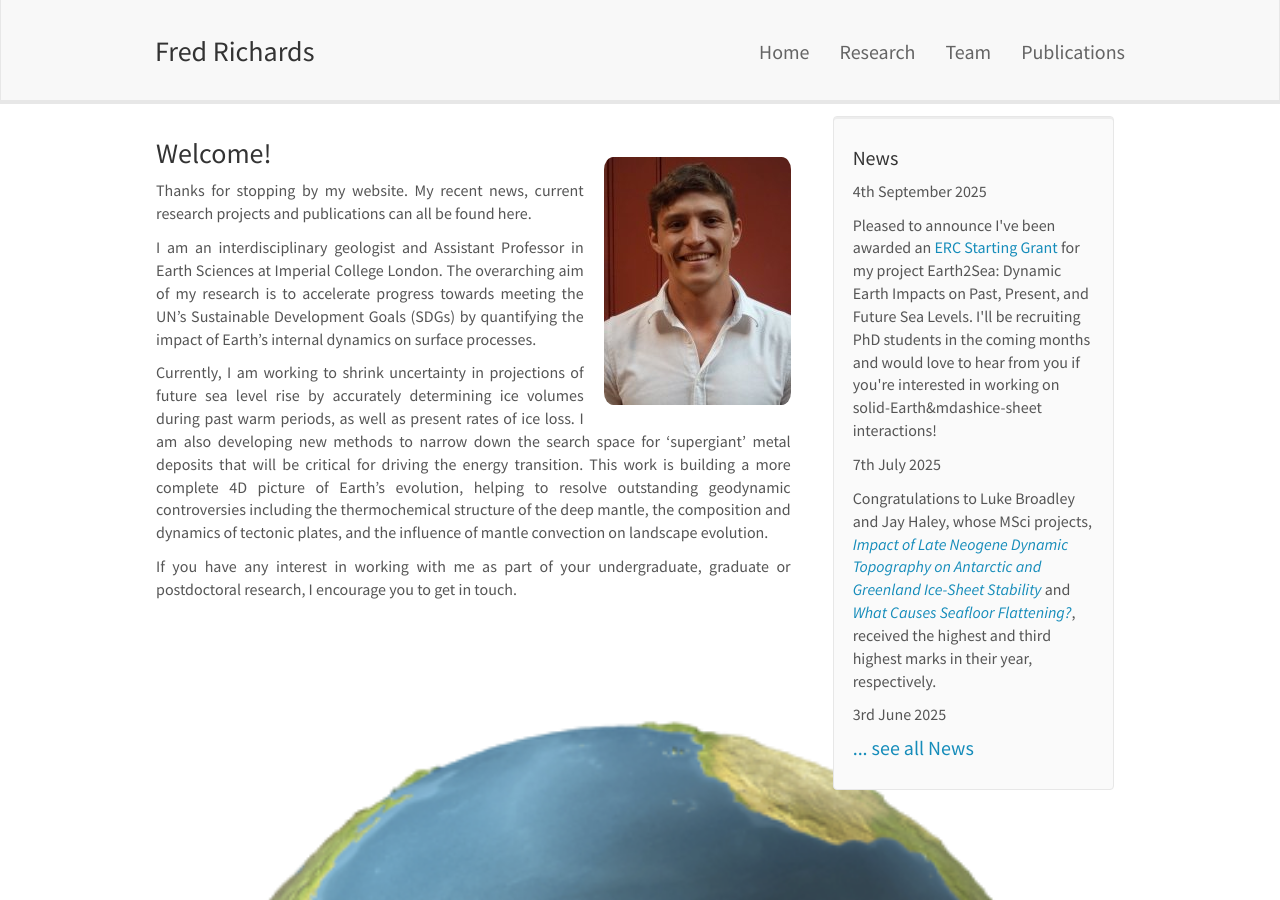
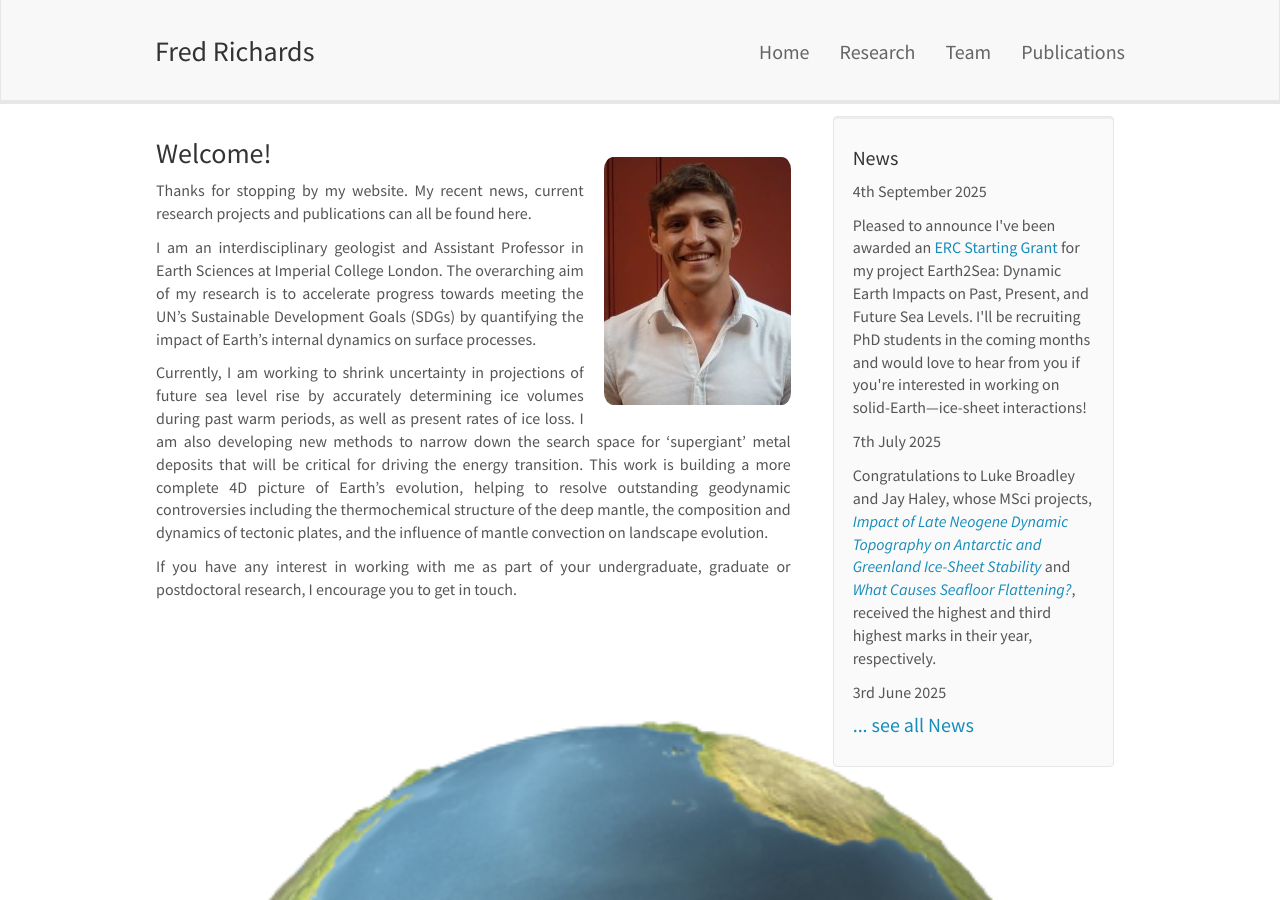
Before and after one commit to freddrichards/freddrichards.github.io, a Jekyll site: the page built from index.md, in a window 1280 px wide and 900 px high. Built offline with Jekyll 4.4.1, drawn with Linux system fonts in a browser that asks for light colours; nearby versions of some CDN libraries.

Commit message:
Update news.yml

```diff
--- a/_data/news.yml
+++ b/_data/news.yml
@@ -1,5 +1,5 @@
 - date: 4th September 2025
-- headline: "Pleased to announce I've been awarded an <a href='https://www.imperial.ac.uk/news/268033/imperial-celebrates-10million-european-grant-success/'>ERC Starting Grant</a>  for my project </i>Earth2Sea: Dynamic Earth Impacts on Past, Present, and Future Sea Levels</i>. I'll be recruiting PhD students in the coming months and would love to hear from you if you're interested in working on solid-Earth&mdashice-sheet interactions!"
+- headline: "Pleased to announce I've been awarded an <a href='https://www.imperial.ac.uk/news/268033/imperial-celebrates-10million-european-grant-success/'>ERC Starting Grant</a>  for my project </i>Earth2Sea: Dynamic Earth Impacts on Past, Present, and Future Sea Levels</i>. I'll be recruiting PhD students in the coming months and would love to hear from you if you're interested in working on solid-Earth—ice-sheet interactions!"
 
 - date: 7th July 2025
 - headline: "Congratulations to Luke Broadley and Jay Haley, whose MSci projects, <a href='/documents/theses/broadley_2025.pdf'><i>Impact of Late Neogene Dynamic Topography on Antarctic and Greenland Ice-Sheet Stability</i></a> and <a href='/documents/theses/haley_2025.pdf'><i>What Causes Seafloor Flattening?</i></a>, received the highest and third highest marks in their year, respectively."
```
